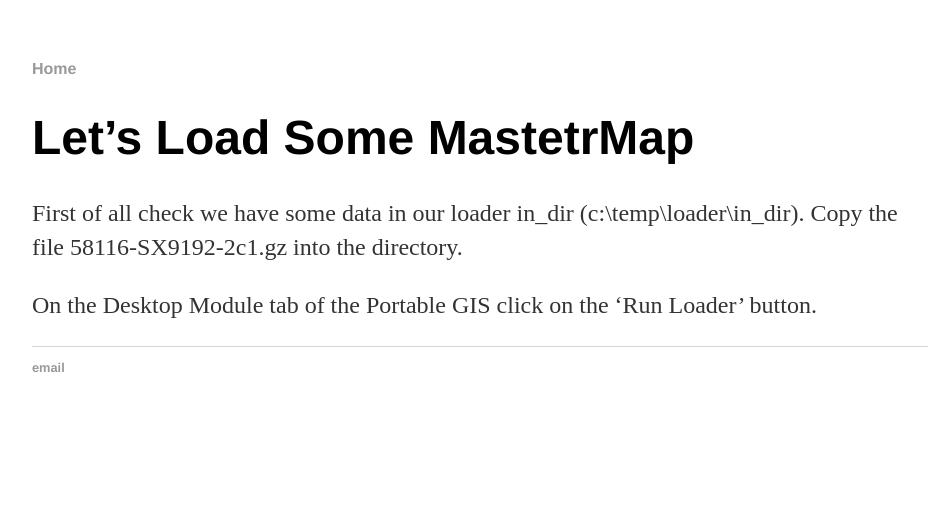
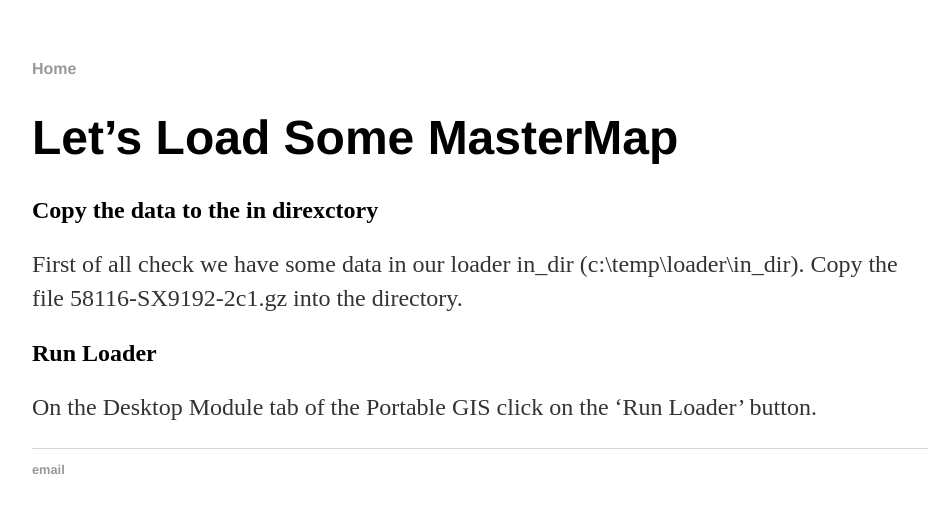
Before and after one commit to walkermatt/aileenh.github.io, a Jekyll site: the page built from lets-load-some-mastermap.md, in a window 1280 px wide. Shown: the top 513 px of the page, without its empty margins (160-1088 px from the left). Built offline with Jekyll 4.4.1, drawn with Linux system fonts in a browser that asks for light colours.

Commit message:
Update lets-load-some-mastermap.md

```diff
--- a/lets-load-some-mastermap.md
+++ b/lets-load-some-mastermap.md
@@ -4,8 +4,12 @@
 title: Let's Load Some Mastermap
 ---
 
-# Let's Load Some MastetrMap #
+# Let's Load Some MasterMap #
+
+## Copy the data to the in direxctory ##
 
 First of all check we have some data in our loader in_dir (c:\temp\loader\in_dir). Copy the file 58116-SX9192-2c1.gz into the directory.
 
+## Run Loader ##
+
 On the Desktop Module tab of the Portable GIS click on the 'Run Loader' button.
```
